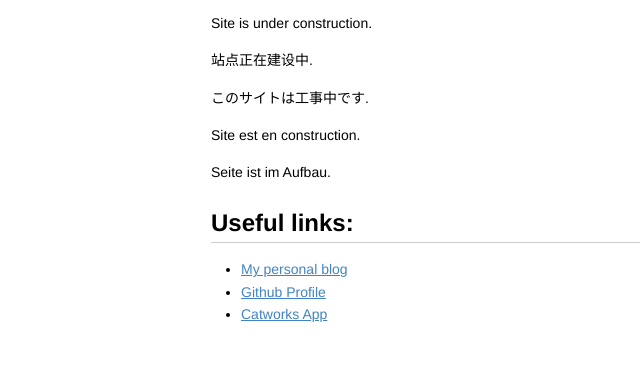
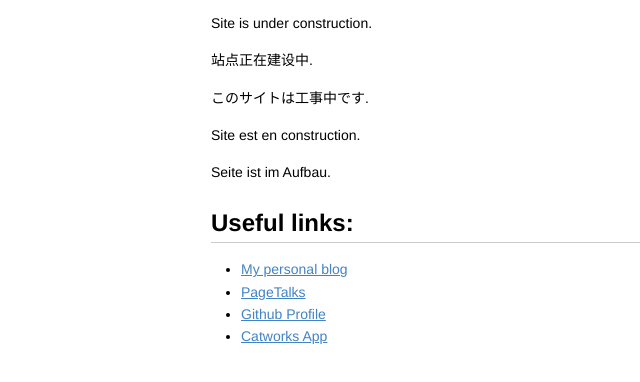
Before and after one commit to RobinQu/elfvision.com, a plain HTML site: page index.html in a window 1280 px wide. Shown: the part 78-460 px from the top of the page, without its empty margins (2-642 px from the left). Drawn offline with Linux system fonts and the light colour scheme.

Commit message:
add pagetalks; add GA

```diff
--- a/index.html
+++ b/index.html
@@ -313,9 +313,22 @@ pre {
 
 <ul>
 <li><a href="http://robinqu.me/">My personal blog</a></li>
+<li><a href="http://pagetalks.com">PageTalks</a></li>
 <li><a href="https://github.com/RobinQu">Github Profile</a></li>
 <li><a href="https://itunes.apple.com/cn/app/catworks/id672171422?l=en&amp;mt=8">Catworks App</a></li>
 </ul>
 
+
+<script>
+  (function(i,s,o,g,r,a,m){i['GoogleAnalyticsObject']=r;i[r]=i[r]||function(){
+  (i[r].q=i[r].q||[]).push(arguments)},i[r].l=1*new Date();a=s.createElement(o),
+  m=s.getElementsByTagName(o)[0];a.async=1;a.src=g;m.parentNode.insertBefore(a,m)
+  })(window,document,'script','//www.google-analytics.com/analytics.js','ga');
+
+  ga('create', 'UA-313435-8', 'elfvision.com');
+  ga('send', 'pageview');
+
+</script>
+
 </body>
 </html>
```
Also changed, not shown: 1 other file.
